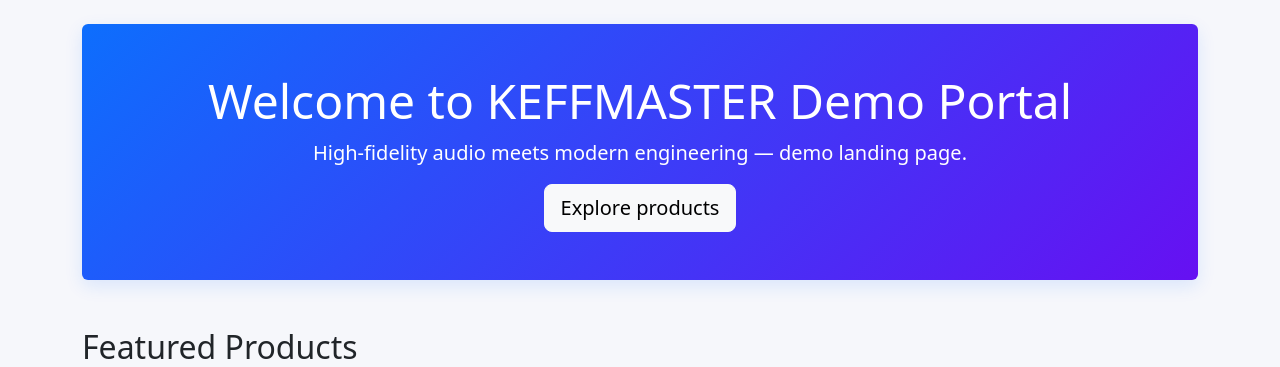
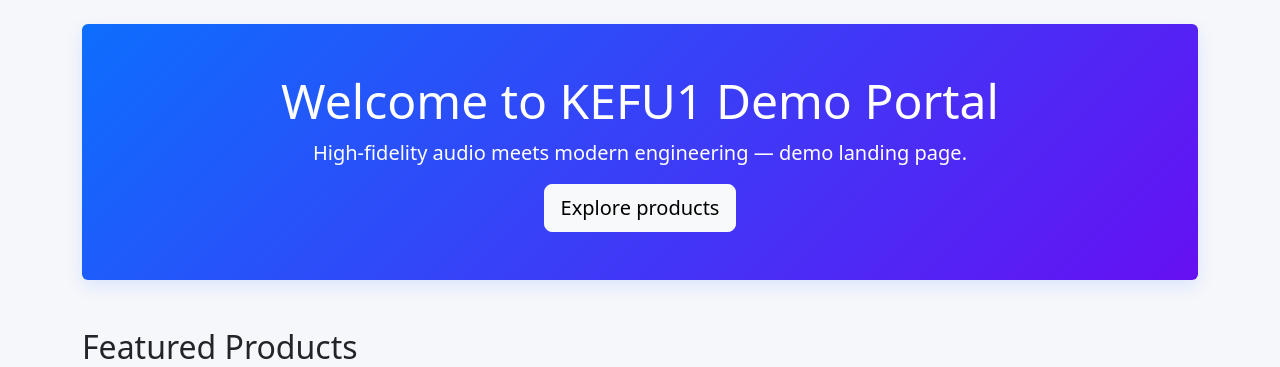
Before and after one commit to tamudeepak/kef-demo-portal, a Flask app: page / in a window 1280 px wide. Shown: the part 56-423 px from the top of the page. Run offline with Flask 3, Linux system fonts and the light colour scheme; some libraries are stand-ins or nearby versions.

Commit message:
testing2

```diff
--- a/templates/index.html
+++ b/templates/index.html
@@ -1,7 +1,7 @@
 {% extends "base.html" %}
 {% block content %}
 <section class="hero text-white text-center p-5 rounded" style="background: linear-gradient(135deg,#0d6efd,#6610f2);">
-  <h1 class="display-5">Welcome to KEFFMASTER Demo Portal</h1>
+  <h1 class="display-5">Welcome to KEFU1 Demo Portal</h1>
   <p class="lead">High-fidelity audio meets modern engineering — demo landing page.</p>
   <a href="#featured" class="btn btn-light btn-lg">Explore products</a>
 </section>
```
